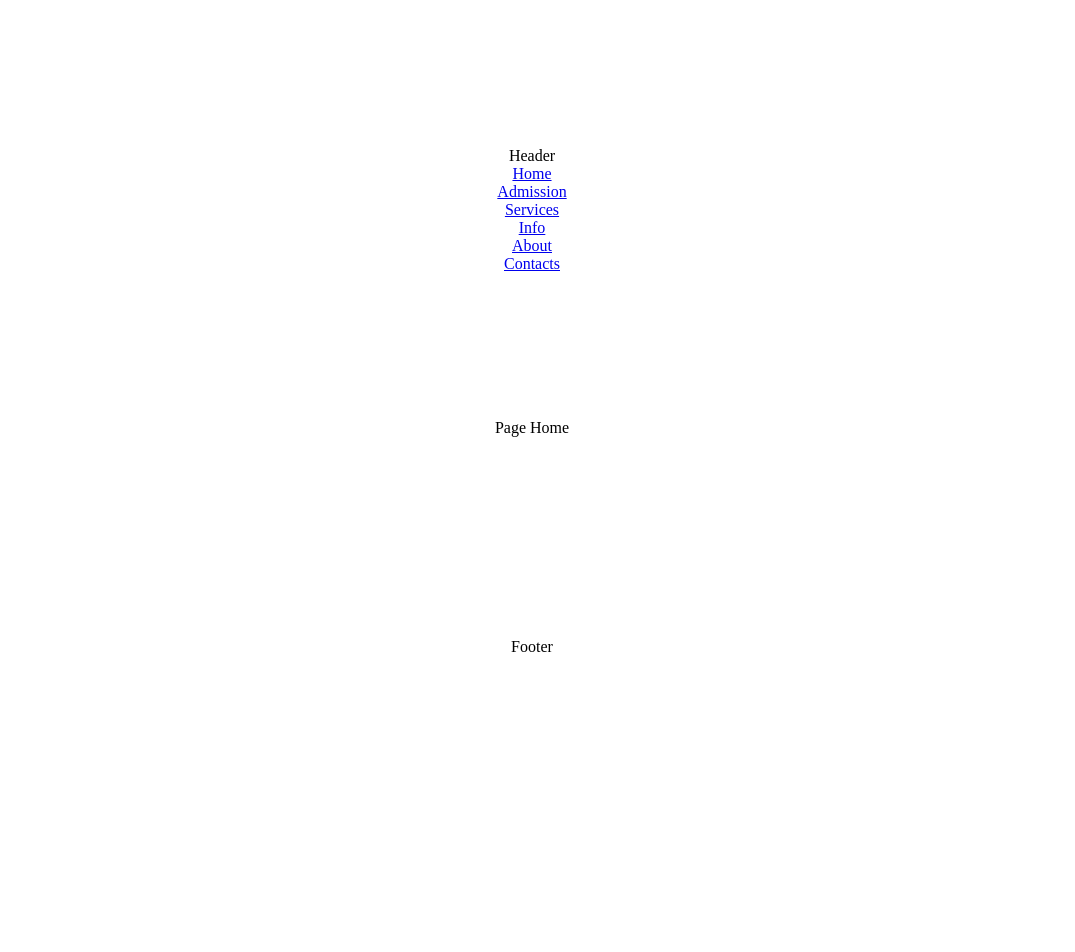
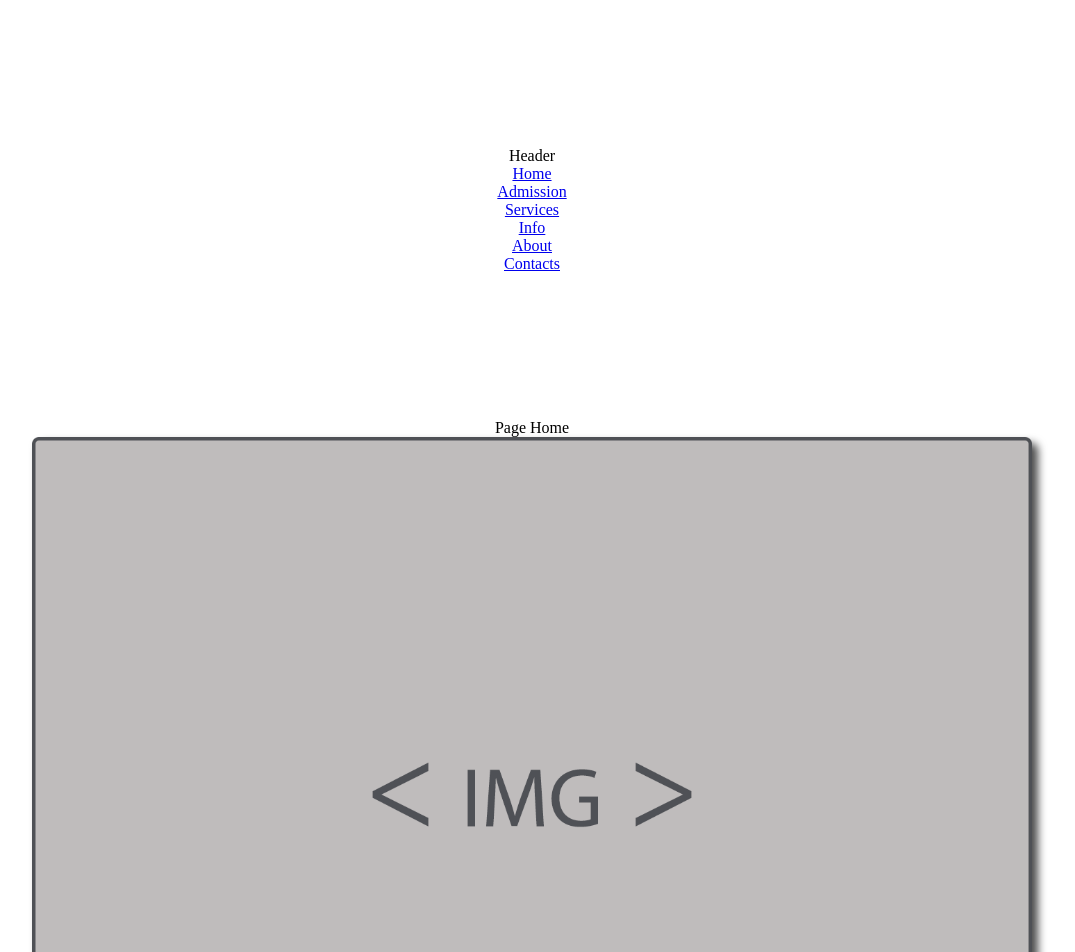
Before and after one commit to VoltG3/react_lors, a React (Create React App) app: page /home in a window 1280 px wide. Shown: the top 952 px of the page, without its empty margins (108-1183 px from the left). Before the commit the page ends 856 px from the top, so only its background shows below. Built offline with nearby package versions, Linux system fonts and the light colour scheme.

Commit message:
[ ADDING ] - component img

```diff
--- a/src/GlobalStyles.js
+++ b/src/GlobalStyles.js
@@ -4,6 +4,7 @@ export const GlobalStyles = createGlobalStyle`
 
   :root {
     --page--width: 1440px;
+    --filter--img: drop-shadow(6px 6px 4px rgba(0, 0, 0, 0.7));
   }
 
   html, body {
--- /dev/null
+++ b/src/components/Props.img.js
@@ -0,0 +1,15 @@
+
+export default function GetImg(props){
+    return (
+        <img src={ props.img } alt="img"
+             style={{
+                 maxWidth: props.width + 'px',
+                 maxHeight: props.height,
+                 filter: 'var(--filter--img)',
+                 width: '100%',
+                 height: 'auto'
+            }}
+        />
+
+    )
+}
--- a/src/routes/Home.js
+++ b/src/routes/Home.js
@@ -1,8 +1,18 @@
+import GetImg from '../components/Props.img'
+
+import default_img from '../assets/default_img.png'
 
 export default function Home() {
     return (
         <div className={"page"}>
             <p>Page Home</p>
+
+            <GetImg
+                img={ default_img }
+                width={"1000"}
+                height={"auto"}
+            />
+
         </div>
     )
 }
```
Also changed, not shown: src/assets/default_img.png (added).
